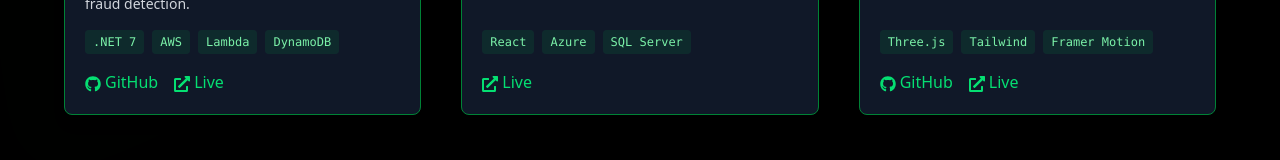
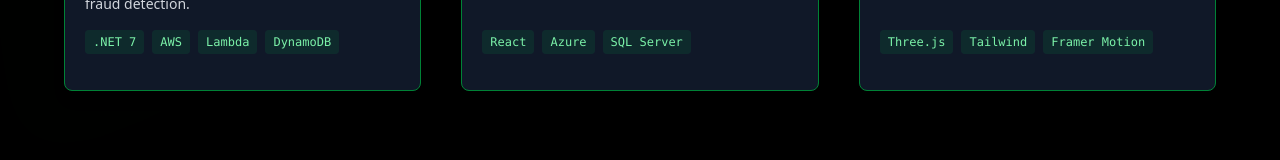
Before and after one commit to CodePrince111/portfolio, a React (Vite) app: page / in a window 1280 px wide. Shown: the part 1720-1880 px from the top of the page. Built offline with nearby package versions, Linux system fonts and the light colour scheme.

Commit message:
v2.change some pictures

```diff
--- a/src/components/Projects.jsx
+++ b/src/components/Projects.jsx
@@ -6,28 +6,22 @@
     title: 'AI-Powered Payment Reconciliation',
     description:
       'Real-time financial transaction system built with .NET 7, AWS Lambda, and DynamoDB. Processes multi-currency payment flows and fraud detection.',
-    image: '/projects/payment.jpg',
+    image: 'https://plus.unsplash.com/premium_photo-1728735030984-fef628ee1929',
     tags: ['.NET 7', 'AWS', 'Lambda', 'DynamoDB'],
-    github: 'https://github.com/your-project',
-    demo: 'https://your-demo-link.com',
   },
   {
     title: 'Healthcare Patient Portal',
     description:
       'HIPAA-compliant web portal for secure patient record access. React frontend, Azure Functions backend, integrated with SQL Server + B2C auth.',
-    image: '/projects/health.jpg',
+    image: 'https://plus.unsplash.com/premium_photo-1682130171029-49261a5ba80a',
     tags: ['React', 'Azure', 'SQL Server'],
-    github: '',
-    demo: 'https://portal-demo.com',
   },
   {
     title: '3D Dev Portfolio',
     description:
       'Interactive developer portfolio using Three.js, React, Tailwind, and Framer Motion. Full SPA with AI-styled animations.',
-    image: '/projects/portfolio.jpg',
+    image: 'https://images.unsplash.com/photo-1499951360447-b19be8fe80f5',
     tags: ['Three.js', 'Tailwind', 'Framer Motion'],
-    github: 'https://github.com/jakarin/portfolio',
-    demo: 'https://jakarin.dev',
   },
 ]
 
```
